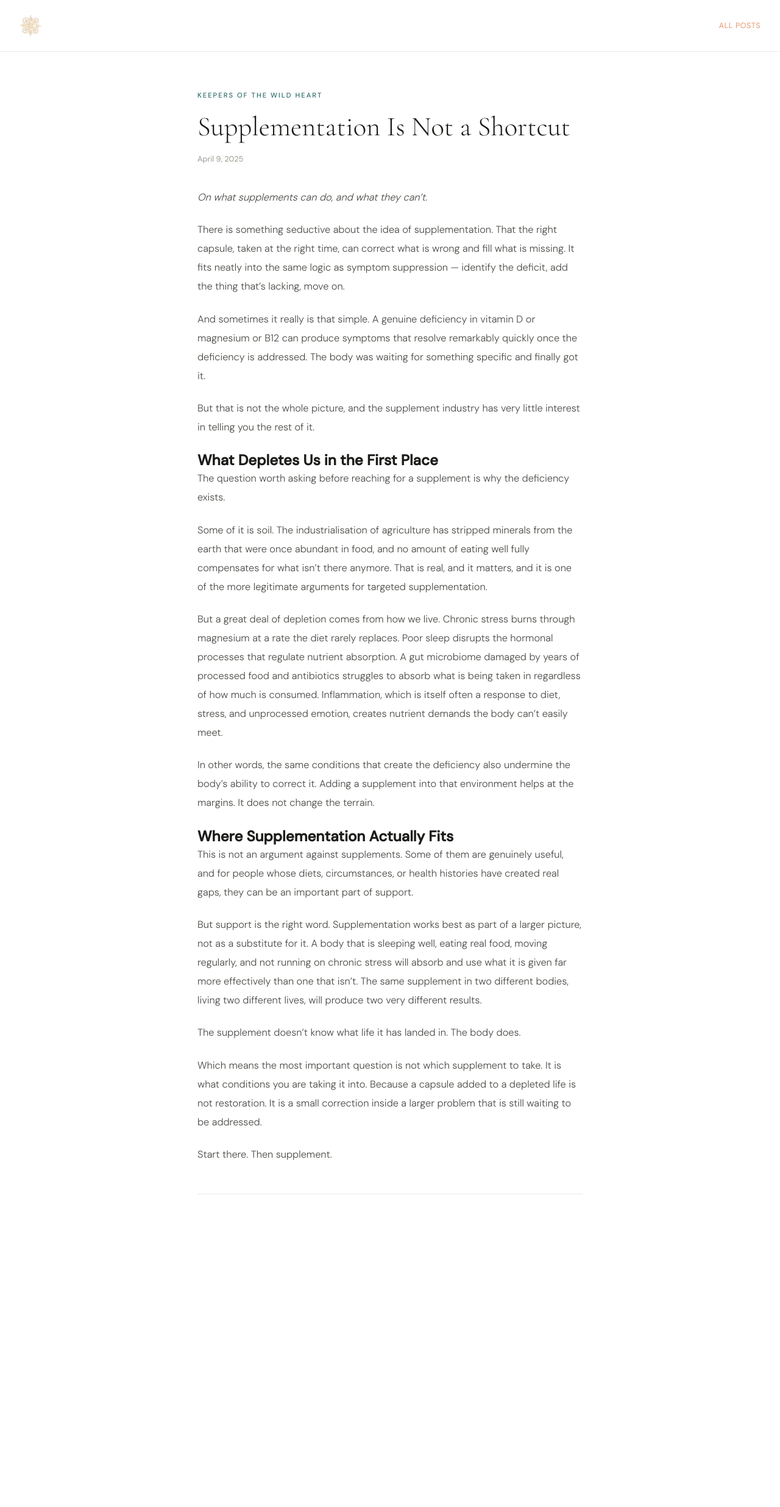
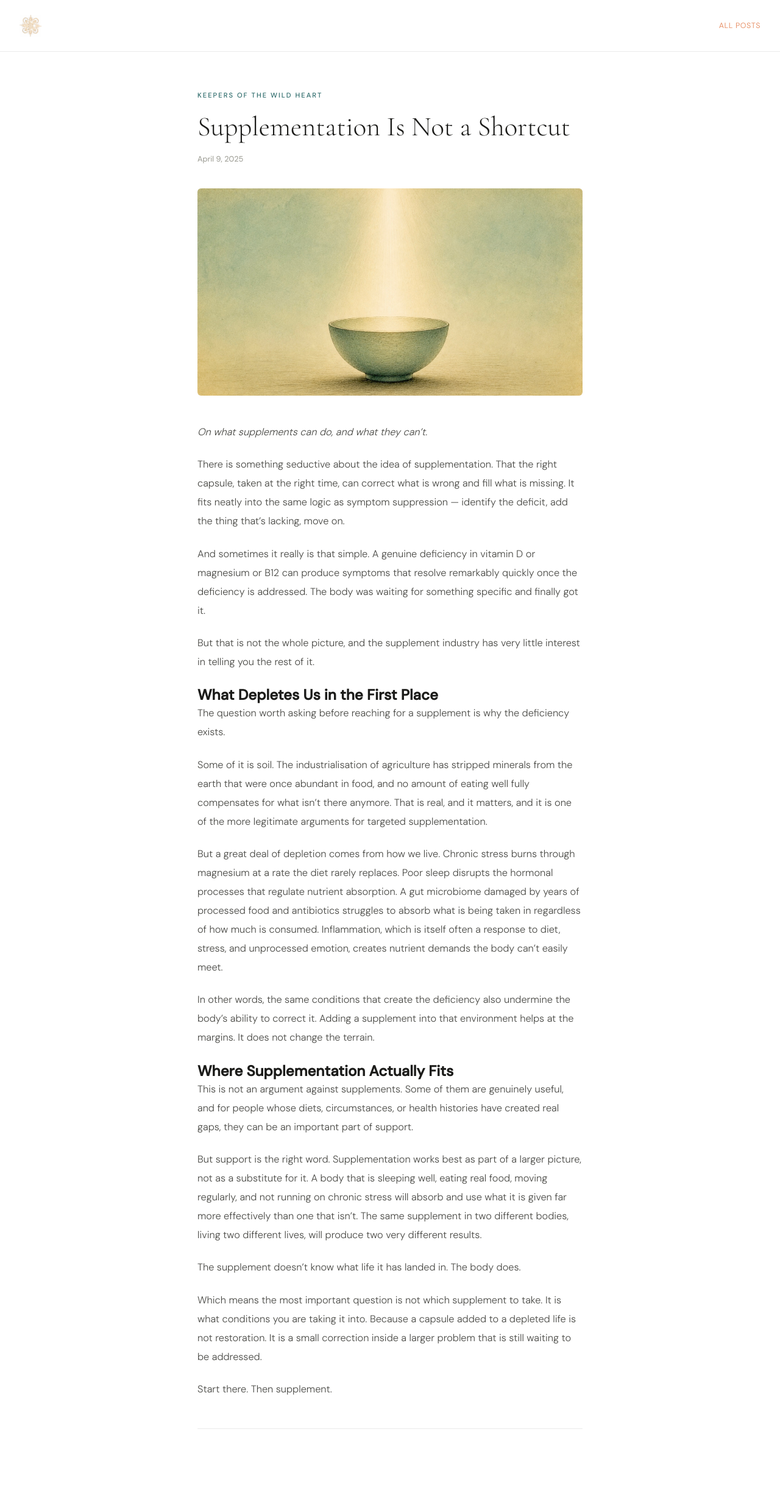
Before and after one commit to Blubell26/giuliapacciotti.com, a Jekyll site: the page built from _posts/2025-04-09-supplementation-is-not-a-shortcut.md, in a window 1280 px wide. Shown: the whole page at 61% size. Built offline with Jekyll 4.4.1, drawn with Linux system fonts in a browser that asks for light colours; comment, search, counter and statistics services are not loaded; before the commit the page ends 2087 px from its top, so only the background shows below that.

Commit message:
Update 2025-04-09-supplementation-is-not-a-shortcut.md

```diff
--- a/_posts/2025-04-09-supplementation-is-not-a-shortcut.md
+++ b/_posts/2025-04-09-supplementation-is-not-a-shortcut.md
@@ -3,8 +3,8 @@ layout: post
 title: Supplementation Is Not a Shortcut
 description: The supplement industry would have us believe that the right pill fills the gap. Sometimes it does. But a depleted body in a depleting life needs more than a capsule. On what supplementation can and cannot do, and where it actually fits.
 date: 2025-04-09
-image:
-thumb:
+image: images/IMG_7622.jpeg
+thumb: images/IMG_7622.jpeg
 category: natural-healing
 ---
 
```
